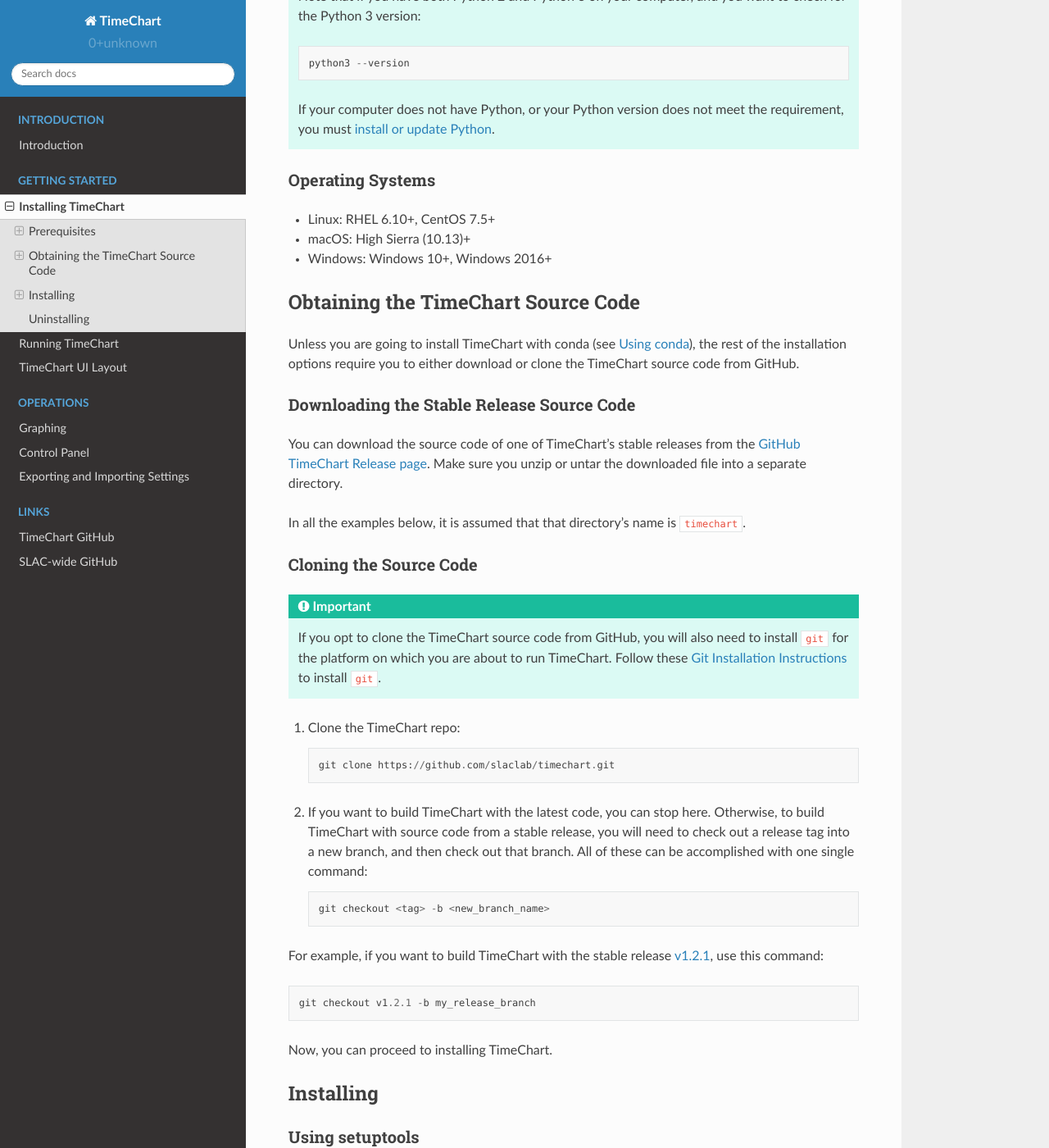
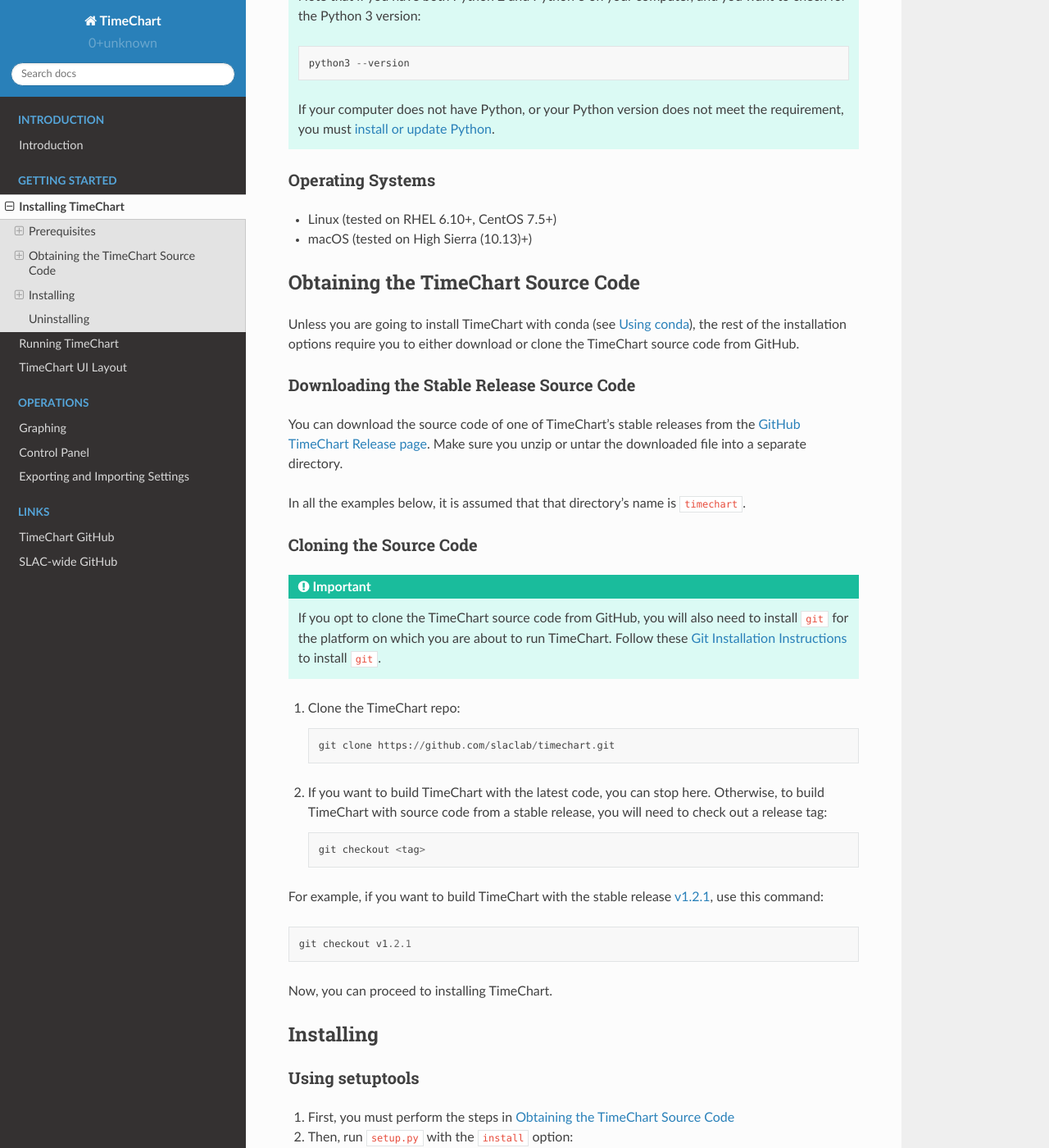
Before and after one commit to slaclab/timechart, a Sphinx documentation site: the page built from docs/source/installing.rst, in a window 1280 px wide and 1400 px high, scrolled down 606 px. Shown: the whole window at 82% size. Built offline with Sphinx 7.4.7 and the Read the Docs theme 2.0.0, drawn with Linux system fonts in a browser that asks for light colours; formulas are drawn with MathJax 3.

Commit message:
DOC: Remove Windows from the supported OS, pending further testing. MNT: Handle the errno import change introduced by Python 3.7.

```diff
--- a/docs/source/installing.rst
+++ b/docs/source/installing.rst
@@ -32,9 +32,8 @@
 
 Operating Systems
 =================
-* Linux: RHEL 6.10+, CentOS 7.5+
-* macOS: High Sierra (10.13)+
-* Windows: Windows 10+, Windows 2016+
+* Linux (tested on RHEL 6.10+, CentOS 7.5+)
+* macOS (tested on High Sierra (10.13)+)
 
 
 .. _obtain the TimeChart source code:
@@ -70,15 +69,14 @@
     git clone https://github.com/slaclab/timechart.git
 
 #. If you want to build TimeChart with the latest code, you can stop here. Otherwise, to build TimeChart with source
-   code from a stable release, you will need to check out a release tag into a new branch, and then check out that
-   branch. All of these can be accomplished with one single command::
+   code from a stable release, you will need to check out a release tag::
 
-    git checkout <tag> -b <new_branch_name>
+    git checkout <tag>
 
 For example, if you want to build TimeChart with the stable release
 `v1.2.1 <https://github.com/slaclab/timechart/releases/tag/v1.2.1>`_, use this command::
 
-    git checkout v1.2.1 -b my_release_branch
+    git checkout v1.2.1
 
 Now, you can proceed to installing TimeChart.
 
```
Also changed, not shown: 1 other file.
